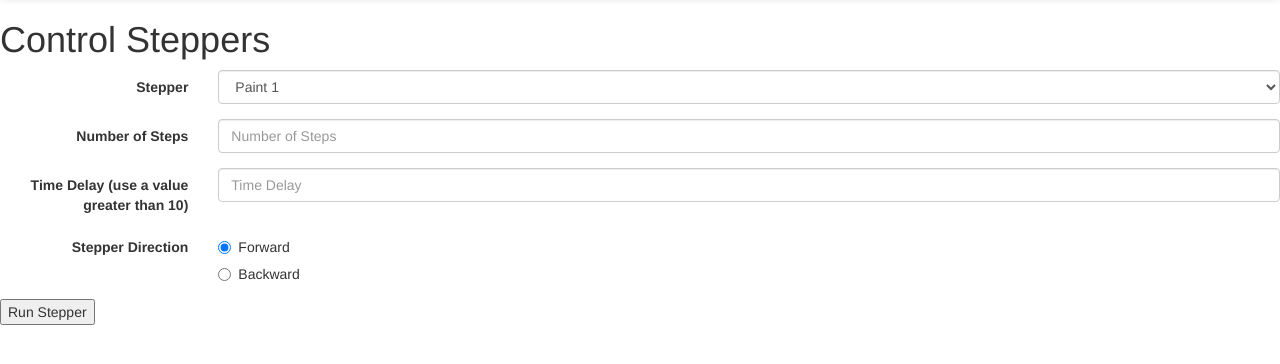
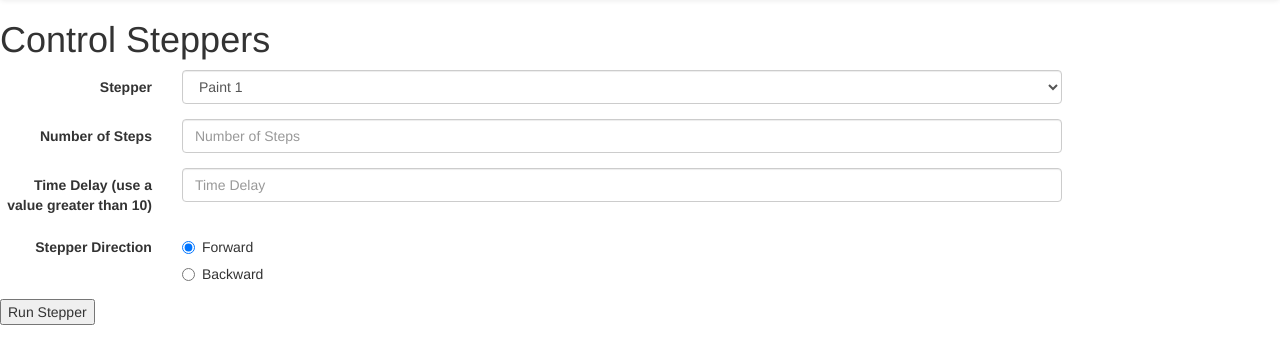
Before and after one commit to Roboartitsts/PiPaintingServer, a Flask app: page /steppers in a window 1280 px wide. Shown: the part 52-416 px from the top of the page. Run offline with Flask 2, Linux system fonts and the light colour scheme; some libraries are stand-ins or nearby versions.

Commit message:
hopefully made the stepper page look nicer

```diff
--- a/templates/stepper.html
+++ b/templates/stepper.html
@@ -2,6 +2,8 @@
 
 {% block content %}
 <h1 class="h1">Control Steppers</h1>
+<div class="row">
+    <div class="col-lg-10 col-md-10">
         <form class="form-horizontal">
             <fieldset>
                 <div class="form-group">
@@ -52,4 +54,6 @@
                 <button type="button" name="RunStepper" value="Run Stepper">Run Stepper</button>
             </fieldset>
         </form>
+    </div>
+</div>
 {% endblock %}
```
Lines whose indentation alone changed are shown as unchanged.
